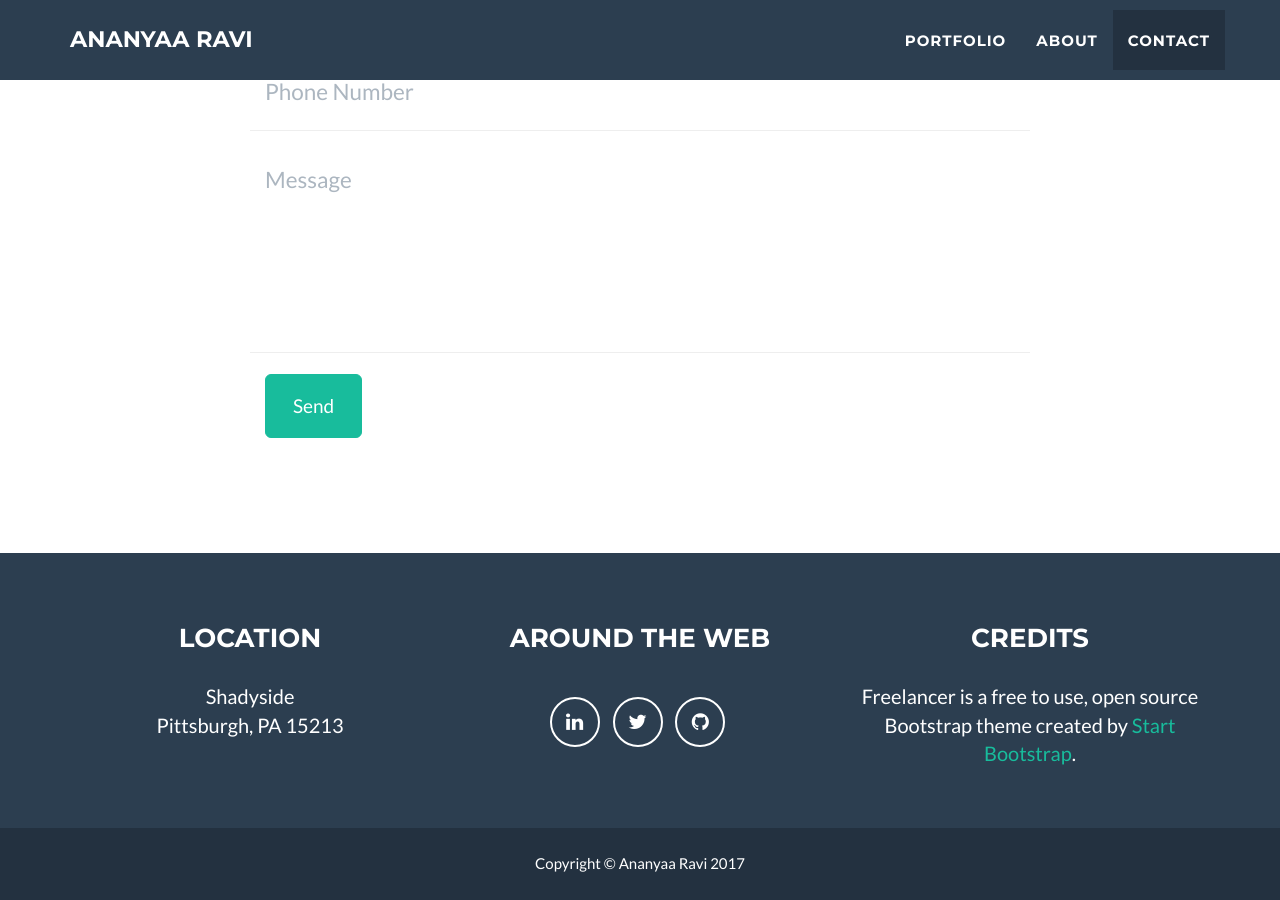
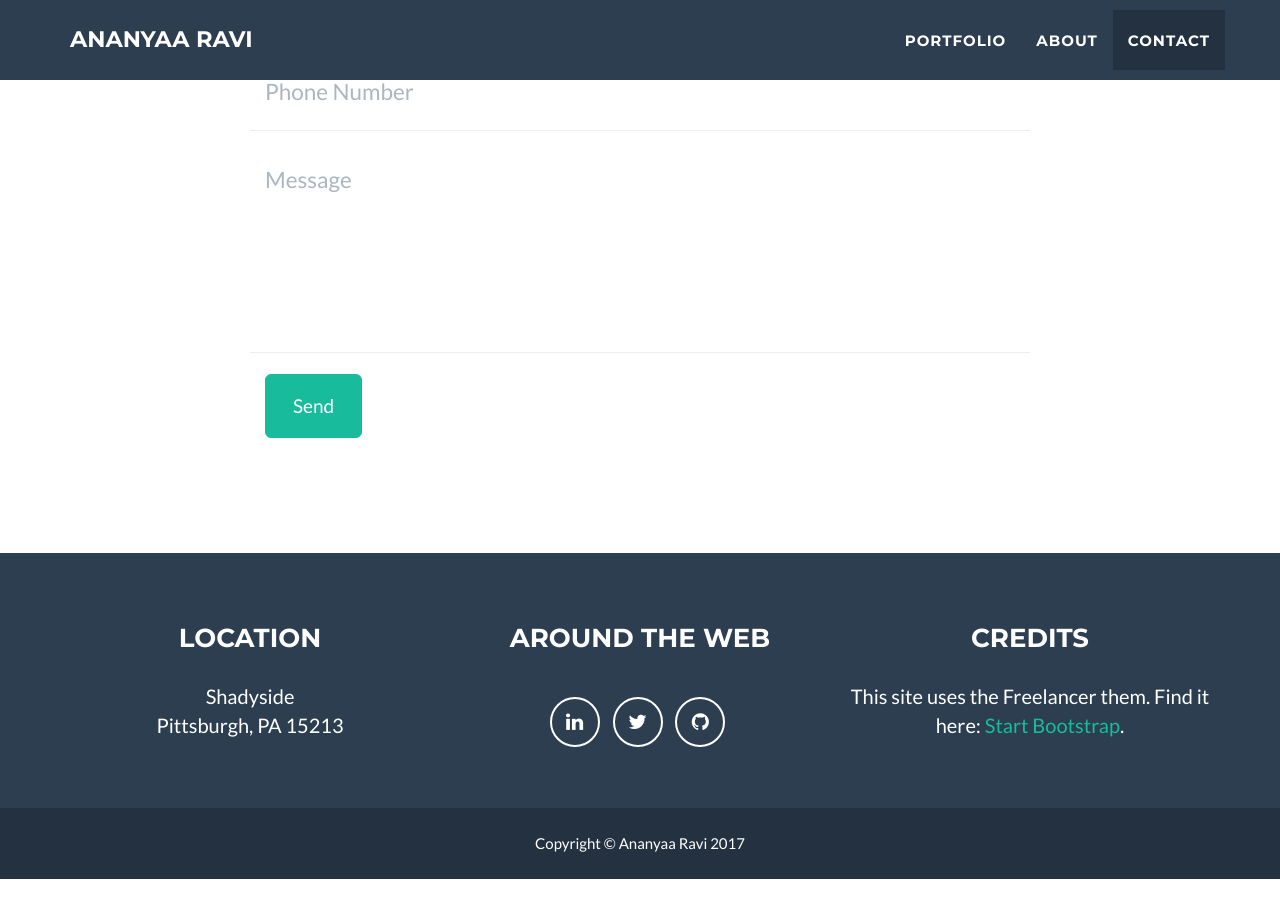
Before and after one commit to surprisingatiger/surprisingatiger.github.io, a Jekyll site: the page built from index.html, in a window 1280 px wide and 900 px high, scrolled down 2512 px. Built offline with Jekyll 4.4.1, drawn with Linux system fonts in a browser that asks for light colours; after the commit the page ends 3391 px from its top, so only the background shows below that.

Commit message:
Changed credits

```diff
--- a/_config.yml
+++ b/_config.yml
@@ -67,7 +67,7 @@ address:
   - line: Pittsburgh, PA 15213
 
 # Credits content
-credits: 'Freelancer is a free to use, open source Bootstrap theme created by <a href="http://startbootstrap.com">Start Bootstrap</a>.'
+credits: 'This site uses the Freelancer them. Find it here: <a href="http://startbootstrap.com">Start Bootstrap</a>.'
 
 # Build settings
 markdown: kramdown
```
